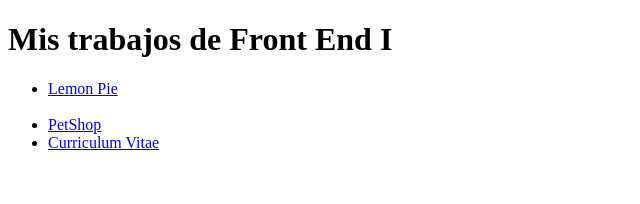
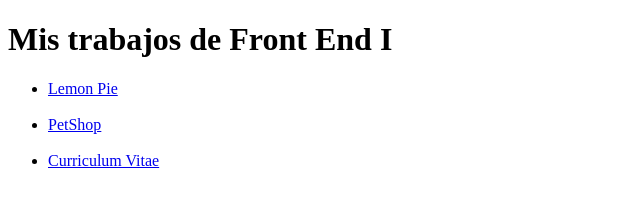
Before and after one commit to LauAbril/FE1-C2-Fernandez-Rio-Laura, a plain HTML site: page index.html in a window 1280 px wide. Shown: the whole page, without its empty margins (0-640 px from the left). Drawn offline with Linux system fonts and the light colour scheme.

Commit message:
Agregue espacios entre links

```diff
--- a/index.html
+++ b/index.html
@@ -11,8 +11,8 @@
 
     <ul>
         <li><a href="Lemon Pie/index.html">Lemon Pie</a></li> <br>
-        <li><a href="PetShop/index.html">PetShop</a></li>
-        <li><a href="Curriculum/index.html">Curriculum Vitae</a></li>
+        <li><a href="PetShop/index.html">PetShop</a></li> <br>
+        <li><a href="Curriculum/index.html">Curriculum Vitae</a></li> <br>
     </ul>
 </body>
 </html>
```
